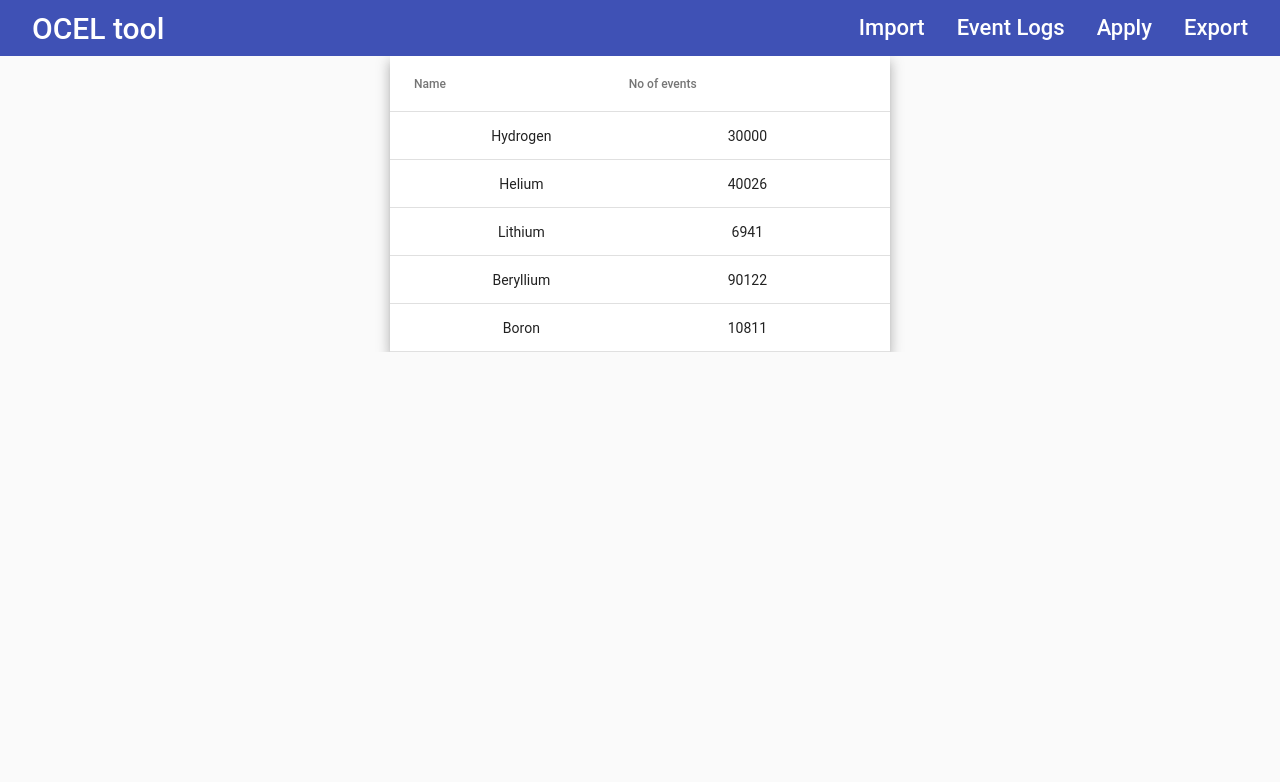
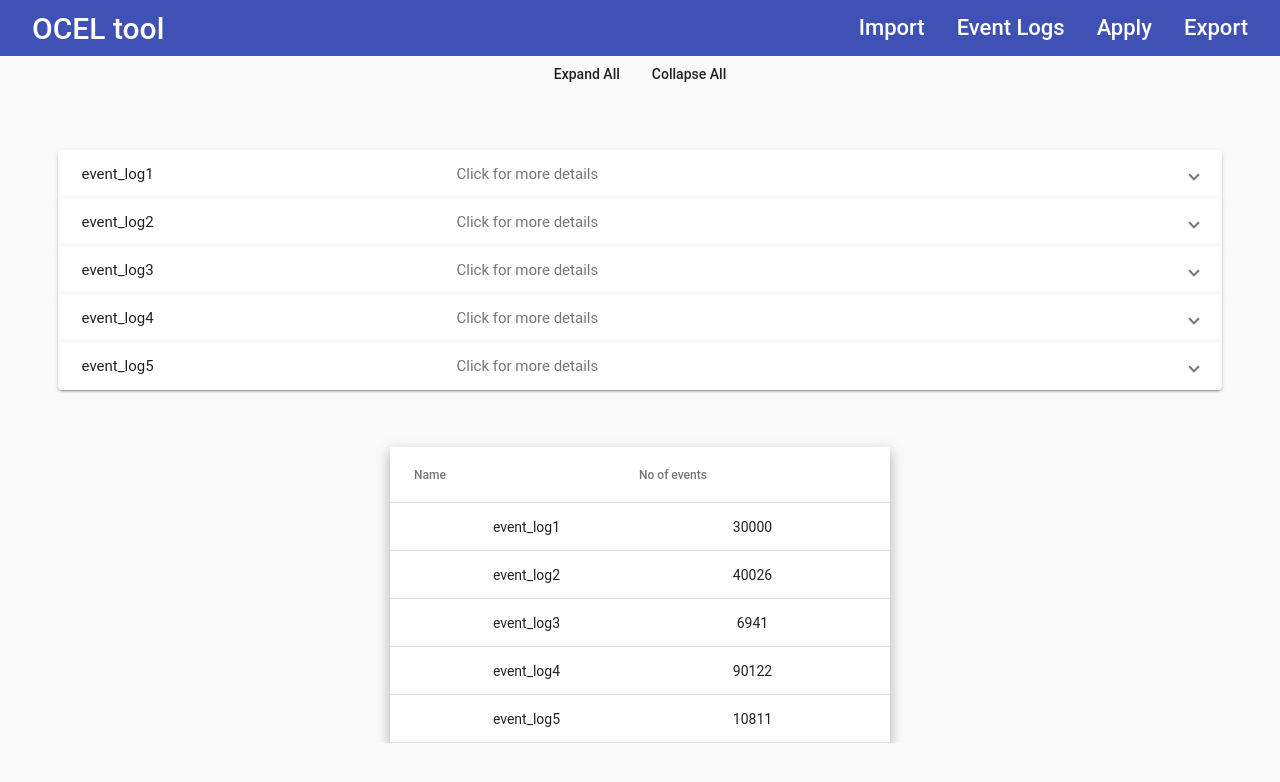
Before and after one commit to dzobak/MscThesis, an Angular app in the folder frontend/: page /logs in a window 1280 px wide. Shown: the top 782 px of the page. Built offline with nearby package versions, Linux system fonts and the light colour scheme.

Commit message:
event logs page example done

```diff
--- a/frontend/src/app/app.module.ts
+++ b/frontend/src/app/app.module.ts
@@ -30,11 +30,11 @@ import {LogDetailsComponent } from './log-details/log-details.component';
   ],
   imports: [
     BrowserModule,
+    BrowserAnimationsModule,
     AppRoutingModule,
     HttpClientModule,
+    FlexLayoutModule,
     MatModules,
-    FlexLayoutModule,
-    BrowserAnimationsModule,
   ],
   providers: [EmployeesService],
   bootstrap: [AppComponent]
--- a/frontend/src/app/log-details/log-details.component.html
+++ b/frontend/src/app/log-details/log-details.component.html
@@ -1,3 +1,50 @@
+<!-- <mat-list>
+  <button mat-list-item *ngFor="let log of dataSource" (click)="visibility(log)"> {{log.name}}
+
+  </button>
+  <mat-list-item *ngFor="let log of dataSource">
+    <button mat-icon-button disabled></button>
+    <mat-card *ngIf="log.visibility">Number of events: {{log.events}}</mat-card>
+  </mat-list-item> -->
+
+  <!-- <mat-list-item> Pepper </mat-list-item>
+  <mat-list-item> Salt </mat-list-item>
+  <mat-list-item *ngIf="true"> Paprika </mat-list-item>
+  <button mat-list-item (click)="save()">
+    save
+  </button>
+  <mat-list-item>
+    <button mat-icon-button disabled></button>
+    <mat-card *ngIf="saveVal">Simple card</mat-card>
+  </mat-list-item>
+ </mat-list> -->
+
+ <div class="example-action-buttons">
+  <button mat-button (click)="accordion.openAll()">Expand All</button>
+  <button mat-button (click)="accordion.closeAll()">Collapse All</button>
+</div>
+<div style="padding: 3em 3em;">
+<mat-accordion class="example-headers-align"  multi>
+
+  <mat-expansion-panel
+  *ngFor="let log of dataSource"
+  (opened)="log.panelOpenState = true"
+  (closed)="log.panelOpenState = false"
+  >
+    <mat-expansion-panel-header>
+      <mat-panel-title>
+        {{log.name}}
+      </mat-panel-title>
+      <mat-panel-description>
+        Click for {{log.panelOpenState ? 'less' : 'more'}} details
+      </mat-panel-description>
+    </mat-expansion-panel-header>
+
+    <p>Number of events: {{log.events}}</p>
+  </mat-expansion-panel>
+</mat-accordion>
+</div>
+
 <table mat-table [dataSource]="dataSource" class="mat-elevation-z8">
 
     <!--- Note that these columns can be defined in any order.
--- a/frontend/src/app/log-details/log-details.component.ts
+++ b/frontend/src/app/log-details/log-details.component.ts
@@ -1,19 +1,22 @@
-import { Component, OnInit } from '@angular/core';
+import { Component, ViewChild ,OnInit } from '@angular/core';
 import { MatModules } from '../material.module';
+import {MatAccordion} from '@angular/material/expansion';
+
 
 export interface PeriodicElement {
   name: string;
   position: number;
   events: number;
   symbol: string;
+  panelOpenState: boolean;
 }
 
 const ELEMENT_DATA: PeriodicElement[] = [
-  {position: 1, name: 'Hydrogen', events: 30000, symbol: 'H'},
-  {position: 2, name: 'Helium', events: 40026, symbol: 'He'},
-  {position: 3, name: 'Lithium', events: 6941, symbol: 'Li'},
-  {position: 4, name: 'Beryllium', events: 90122, symbol: 'Be'},
-  {position: 5, name: 'Boron', events: 10811, symbol: 'B'},
+  {position: 1, name: 'event_log1', events: 30000, symbol: 'H', panelOpenState: false},
+  {position: 2, name: 'event_log2', events: 40026, symbol: 'He', panelOpenState: false},
+  {position: 3, name: 'event_log3', events: 6941, symbol: 'Li', panelOpenState: false},
+  {position: 4, name: 'event_log4', events: 90122, symbol: 'Be', panelOpenState: false},
+  {position: 5, name: 'event_log5', events: 10811, symbol: 'B', panelOpenState: false},
 
 ];
 
@@ -23,12 +26,21 @@ const ELEMENT_DATA: PeriodicElement[] = [
   styleUrls: ['./log-details.component.css']
 })
 export class LogDetailsComponent implements OnInit {
+  @ViewChild(MatAccordion) accordion!: MatAccordion;
 
+  // panelOpenState = false;
   displayedColumns: string[] = ['name', 'events'];
   dataSource = ELEMENT_DATA;
+  saveVal = true;
+
   constructor() { }
 
   ngOnInit(): void {
   }
 
+  visibility(log:any){
+    log.visibility = !log.visibility;
+  }
+
+
 }
```
Also changed, not shown: frontend/src/app/material.module.ts (+6 -1 lines), frontend/src/app/log-details/log-details.component.css (line endings or trailing spaces).
